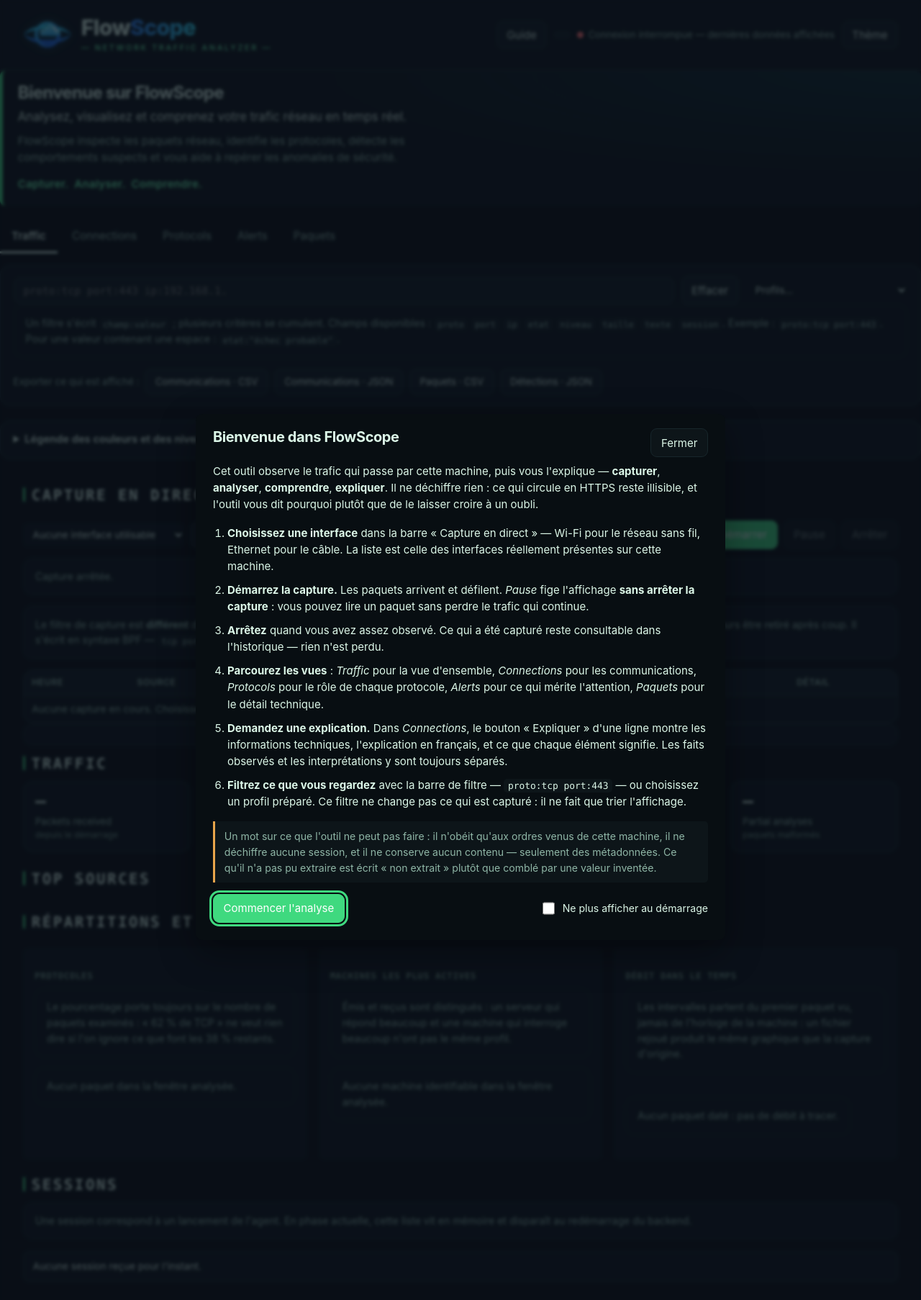
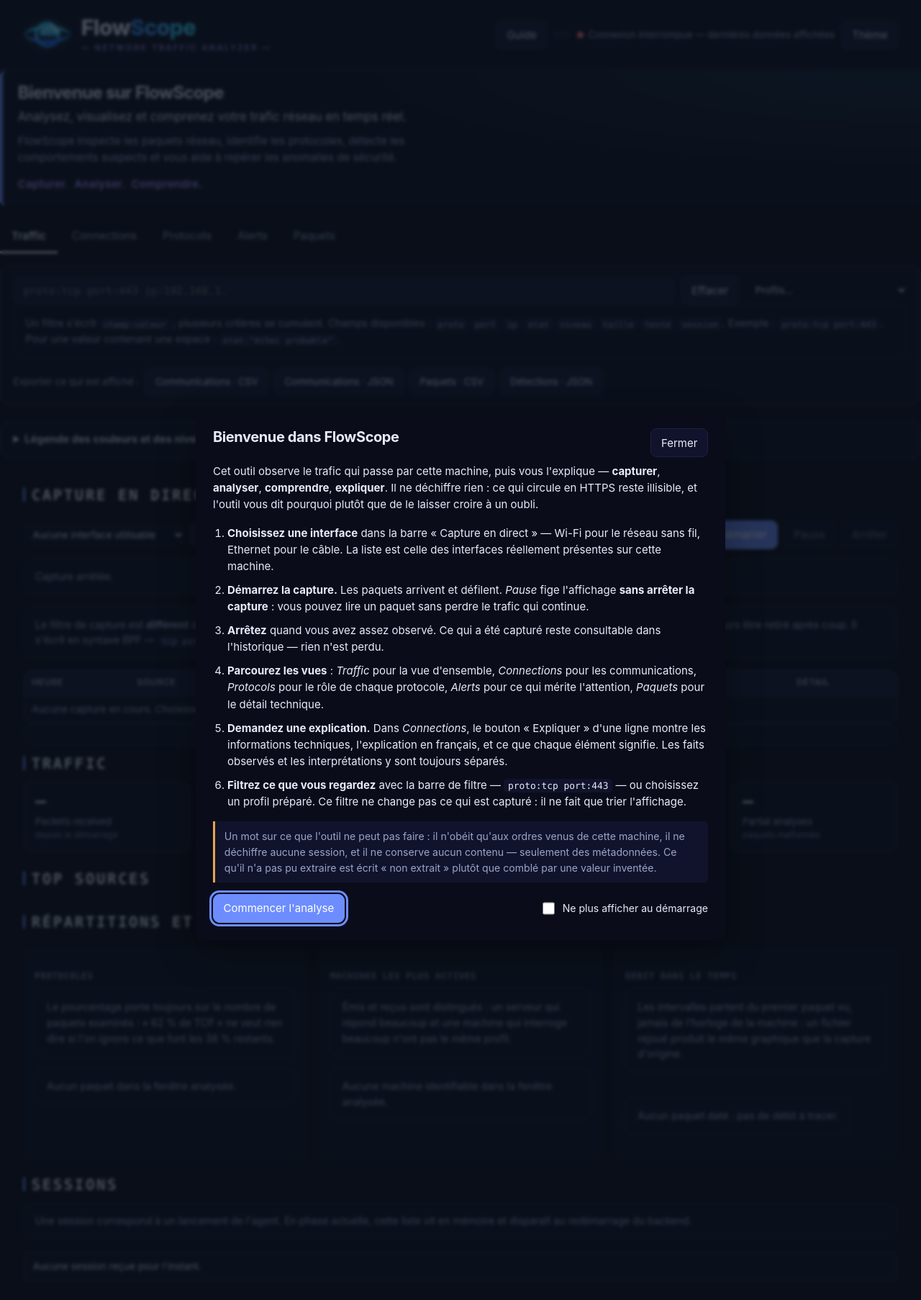
Before and after one commit to laviOGOU/network-analyzer, a FastAPI app: template web/templates/index.html in a window 1280 px wide. Shown: the top 1806 px of the page at 72% size. Run offline with FastAPI, Linux system fonts and the light colour scheme; the template is opened without the code that fills it, so the values that code supplies are empty.

Commit message:
fix(web): palette bleu electrique et violet - aucune trace de vert
L'AUTEUR DU PROJET NE VEUT PAS DE VERT. Le theme Matrix vert phosphore est donc remplace par
un noir cyber, bleu electrique et violet - deux voisins sur la roue des couleurs, ce qui donne
un degrade continu plutot qu'un contraste.

CELA RESOUT AUSSI LE PROBLEME D'IDENTITE : le bleu du theme est de la meme famille que celui du
logo, donc l'interface et l'identite ne se combattent plus. Le vert les opposait.

LES CONTRASTES ONT ETE REMESURES, parce qu'aucune valeur verte ne vaut pour du bleu :
 texte principal       #E7EBFA sur #0A0C1A -> 16,35:1  AAA
 texte doux            #9BA4C8 sur #0A0C1A ->  7,90:1  AAA
 texte faible          #707A9E sur #0A0C1A ->  4,60:1  AA
 accent bleu           #6D8DFF sur #0A0C1A ->  6,39:1  AA
 accent bleu           #6D8DFF sur #10132B ->  6,00:1  AA   (la ou sont les boutons)
 accent violet         #B08CFF sur #0A0C1A ->  7,44:1  AAA
 succes turquoise      #35D6E8 sur #0A0C1A -> 11,05:1  AAA

LE « SUCCES » N'EST PLUS VERT : l'etat de connexion s'affiche en turquoise. Il n'a pas besoin
d'etre vert pour etre compris, et il reste dans la palette. Le ROUGE ET L'ORANGE restent : ce
sont des couleurs de SENS, les niveaux d'alerte, et les remplacer priverait la lecture des
niveaux de toute signification.

AUCUNE TRACE DE VERT, verifie sur tout le dossier web/ : ni dans la feuille de style, ni dans le
logo, ni dans les gabarits.

Ce qui ne change pas : la typographie a deux familles, les titres de section en capitales
espacees precedes d'un trait d'accent, le fond a trois couches, et l'empreinte de version qui
force la relecture des fichiers statiques.

57/57 verifications navigateur, 375 tests Python.

```diff
--- a/web/static/dashboard.css
+++ b/web/static/dashboard.css
@@ -306,11 +306,11 @@
 body {
   background-color: var(--fond);
   background-image:
-    /* Le halo : une lueur verte hors du champ, qui donne de la profondeur au lieu d'aplatir. */
-    radial-gradient(120% 80% at 50% -10%, rgba(63, 217, 127, .07) 0%, transparent 60%),
+    /* Le halo : une lueur bleue hors du champ, qui donne de la profondeur au lieu d'aplatir. */
+    radial-gradient(120% 80% at 50% -10%, rgba(109, 141, 255, .09) 0%, transparent 60%),
     /* La grille : le motif technique, à la limite du perceptible. */
-    linear-gradient(rgba(63, 217, 127, .022) 1px, transparent 1px),
-    linear-gradient(90deg, rgba(63, 217, 127, .022) 1px, transparent 1px);
+    linear-gradient(rgba(109, 141, 255, .024) 1px, transparent 1px),
+    linear-gradient(90deg, rgba(109, 141, 255, .024) 1px, transparent 1px);
   background-size: 100% 100%, 34px 34px, 34px 34px;
   background-attachment: fixed;
 }
@@ -1025,29 +1025,33 @@
    ============================================================================= */
 
 :root {
-  /* MATRIX : noir profond, vert phosphore, et rien d'autre. Un seul accent saturé, comme
-     sur les sites de référence — c'est la retenue qui fait la qualité, pas le nombre de
-     couleurs. Les teintes sont légèrement vertes jusque dans les gris : un gris neutre
-     aurait l'air d'un gris, pas d'un écran. */
-  --fond:        #04070A;
-  --surface:     #080E12;
-  --surface-2:   #0D1519;
-  --bord:        #17262B;
-  --texte:       #DCF7E8;
-  --texte-doux:  #8FB6A6;
-  --texte-faible:#6E9384;
+  /* NOIR CYBER : bleu électrique et violet, aucune trace de vert. Un seul accent et son
+     voisin — c'est la retenue qui fait la qualité, pas le nombre de couleurs. Les gris sont
+     légèrement bleutés jusque dans les fonds : un gris neutre aurait l'air d'un gris, pas
+     d'un écran. Le bleu du thème est de la même famille que celui du logo, donc l'identité
+     et l'interface ne se combattent plus. */
+  --fond:        #05060F;
+  --surface:     #0A0C1A;
+  --surface-2:   #10132B;
+  --bord:        #1E2242;
+  --texte:       #E7EBFA;
+  --texte-doux:  #9BA4C8;
+  --texte-faible:#707A9E;
 
   /* Bleu électrique et cyan, les couleurs du logo. Deux accents et non un seul, parce
      qu'ils ne servent pas à la même chose : le bleu porte le texte et les commandes (6,9:1
      sur ce fond), le cyan souligne sans être lu comme du texte (11:1). Le cyan sur fond clair
      serait illisible : c'est pour ça qu'il n'est pas employé pour écrire. */
-  /* Vert phosphore, un peu désaturé pour ne pas vibrer sur les grands aplats. Le second
-     accent est le même vert, plus clair : dans Matrix il n'y a pas deux couleurs, il y a une
-     couleur et son intensité. */
-  --accent:      #3FD97F;
-  --accent-2:    #6BFFB0;
-  --accent-doux: #0A2418;
-  --succes:      #3FD97F;
+  /* Bleu électrique pour l'accent principal, violet pour le second : deux voisins sur la roue
+     des couleurs, ce qui donne un dégradé continu plutôt qu'un contraste. Les deux passent le
+     seuil de lisibilité sur le fond, ce qui n'était pas acquis d'avance pour du violet. */
+  --accent:      #6D8DFF;
+  --accent-2:    #B08CFF;
+  --accent-doux: #141838;
+  /* Le « succès » n'est pas vert : l'auteur du projet ne veut pas de vert, et un état de
+     connexion n'a pas besoin d'être vert pour être compris — un turquoise le dit aussi bien et
+     reste dans la palette. Le rouge et l'orange, eux, restent : ce sont des couleurs de SENS. */
+  --succes:      #35D6E8;
   /* L'orange et le rouge restent : ce sont des couleurs de SENS — les niveaux d'alerte. Les
      remplacer par du vert priverait la lecture des niveaux de toute signification. */
   --attention:   #E8A54B;
```
